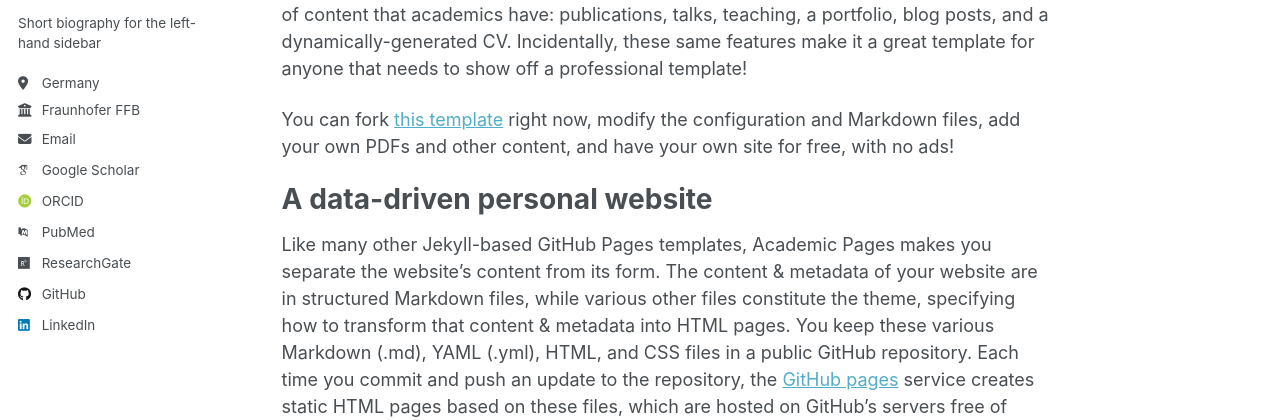
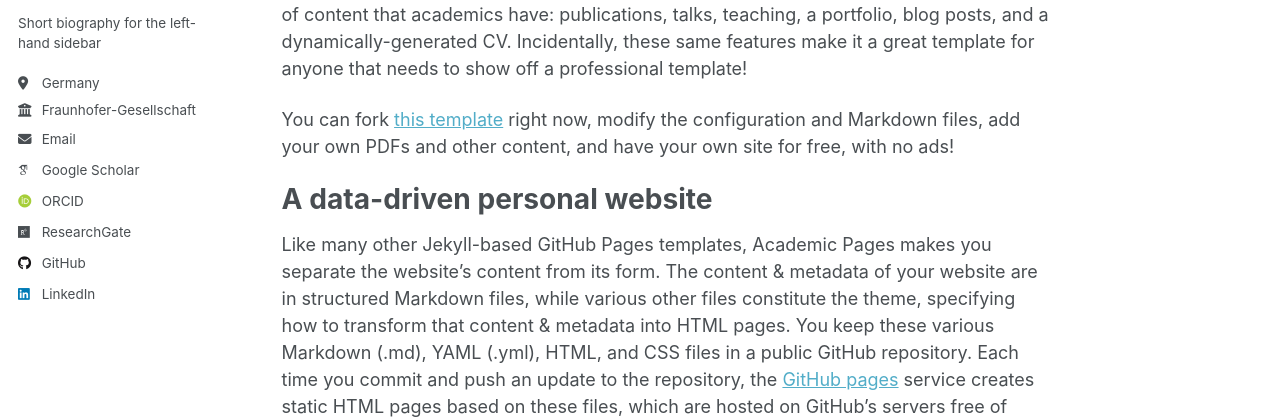
Before and after one commit to sbstnkll/sebastiankulle, a Jekyll site: the page built from _pages/about.md, in a window 1280 px wide. Shown: the part 303-723 px from the top of the page. Built offline with Jekyll 4.4.1, drawn with Linux system fonts in a browser that asks for light colours; some web fonts are replaced; a script that is not in the unit is left out.

Commit message:
Update employer name and clear pubmed URL

```diff
--- a/_config.yml
+++ b/_config.yml
@@ -28,7 +28,7 @@ author:
   pronouns         : # example: "she/her"
   bio              : "Short biography for the left-hand sidebar"
   location         : "Germany"
-  employer         : "Fraunhofer FFB"
+  employer         : "Fraunhofer-Gesellschaft"
   uri              : # URL
   email            : "none@example.org"
 
@@ -40,7 +40,7 @@ author:
   impactstory      : # URL
   orcid            : "https://orcid.org/0009-0005-4764-6911"
   semantic         : # URL
-  pubmed           : "https://www.ncbi.nlm.nih.gov/pubmed/?term=john+snow"
+  pubmed           : # URL
   researchgate     : "https://www.researchgate.net/profile/Sebastian-Kulle"
   scopus           : # URL
 
```
